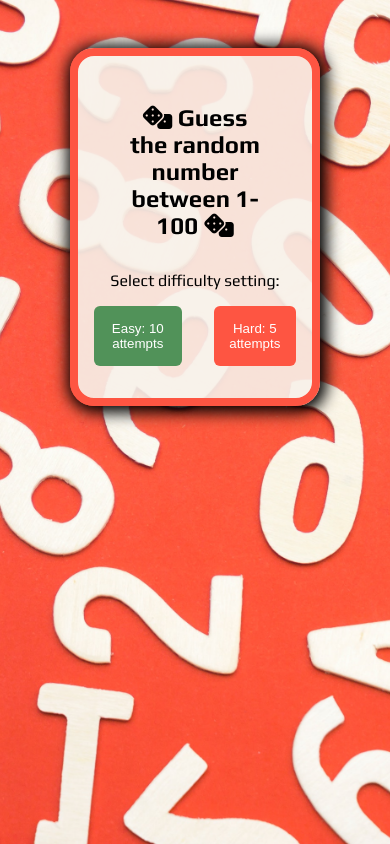
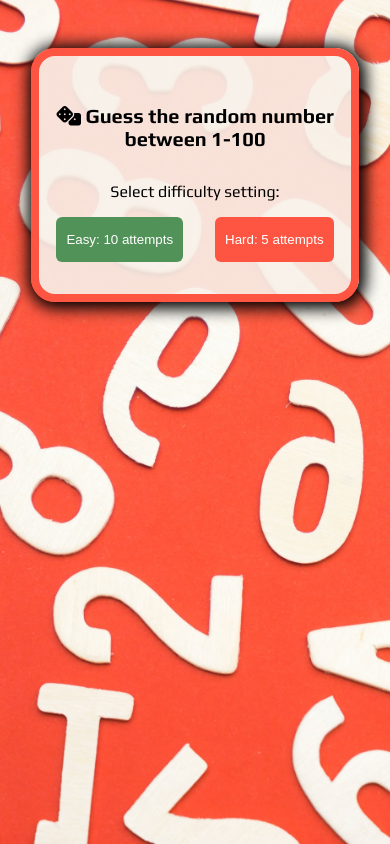
Before and after one commit to Mama-simba/guess-the-number, a plain HTML site: page index.html in a window 390 px wide. Drawn offline with Linux system fonts and the light colour scheme.

Commit message:
Responsive design added

```diff
--- a/index.html
+++ b/index.html
@@ -18,7 +18,7 @@
     <div class="maincontainer">
 
         <div class="welcomesection" id="welcomeScreen">
-            <h2><i class="fas fa-dice"></i> Guess the random number between 1-100 <i class="fas fa-dice"></i></h2>
+            <h2><i class="fas fa-dice"></i> Guess the random number between 1-100</h2>
             <section>
                 <p>Select difficulty setting:</p>
                 <div class="buttonscontainer">
--- a/styles.css
+++ b/styles.css
@@ -123,3 +123,15 @@ input {
   align-items: center;
   padding: 0.5rem 1rem;
 }
+
+
+
+@media (max-width: 800px) {
+  .maincontainer {
+    width: 80%;
+  }
+  h2 {
+  font-size: 20px;
+  padding: 0 1rem;
+}
+}
```
